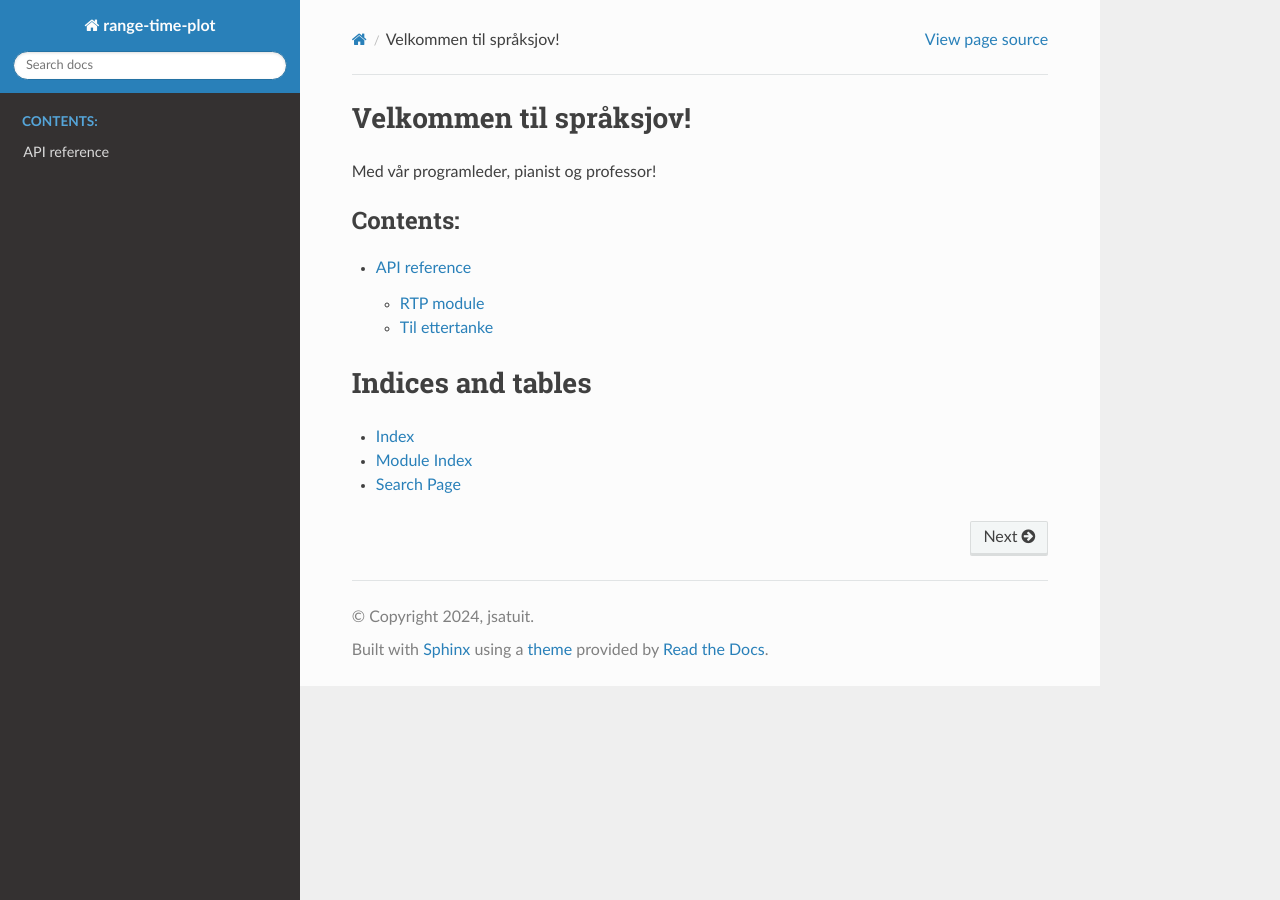
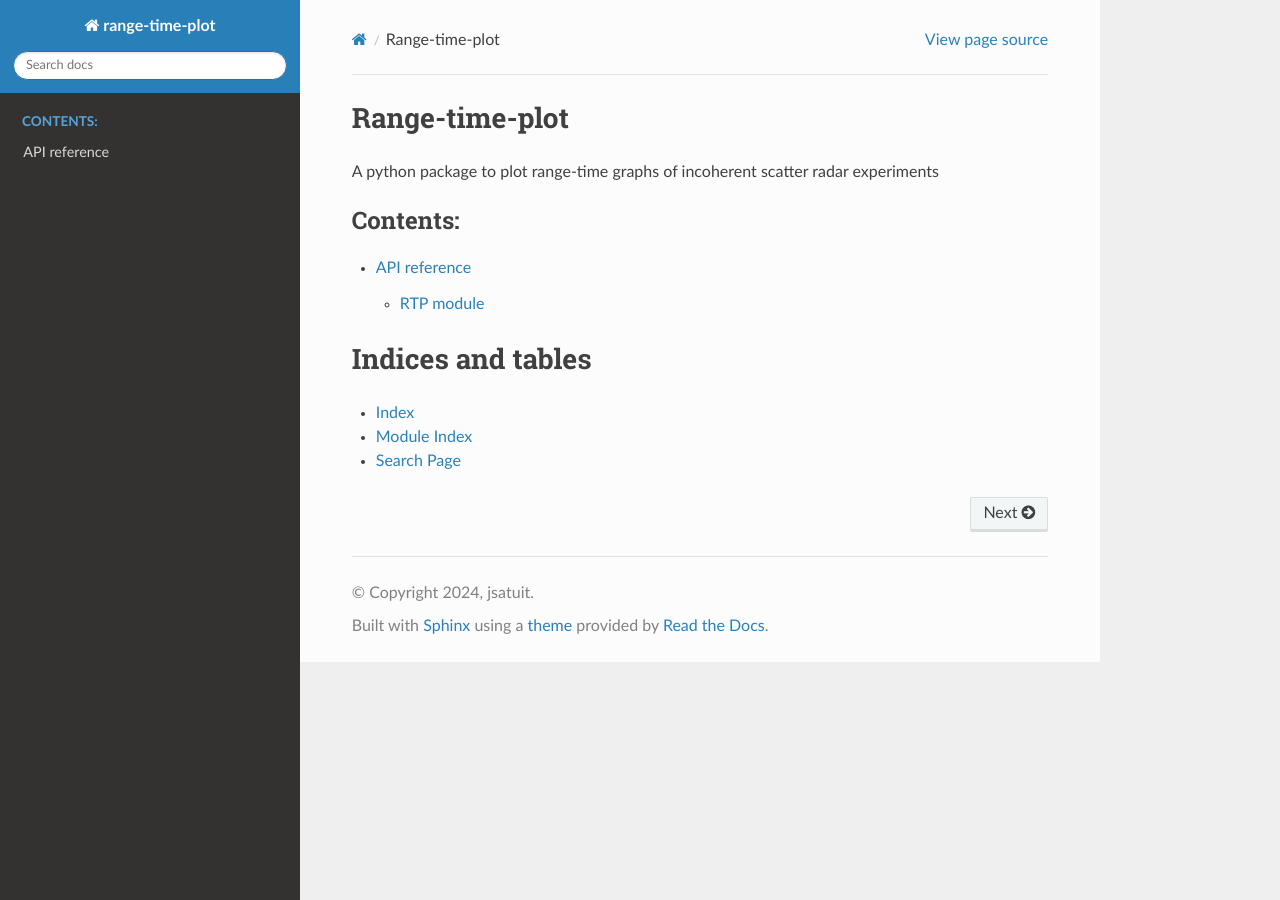
Before and after one commit to jsatuit/range-time-plot, a Sphinx documentation site: the page built from doc/source/index.md, in a window 1280 px wide. Built offline with Sphinx 7.4.7 and the Read the Docs theme 2.0.0, drawn with Linux system fonts in a browser that asks for light colours.

Commit message:
Change to relevant headings

````diff
--- a/doc/source/api.md
+++ b/doc/source/api.md
@@ -1,5 +1,3 @@
 # API reference
 
 ## RTP module
-
-## Til ettertanke
--- a/doc/source/index.md
+++ b/doc/source/index.md
@@ -1,6 +1,7 @@
-# Velkommen til språksjov!
+# Range-time-plot
 
-Med vår programleder, pianist og professor!
+A python package to plot range-time graphs of incoherent scatter radar experiments
+
 
 ```{eval-rst}
 .. toctree::
````
